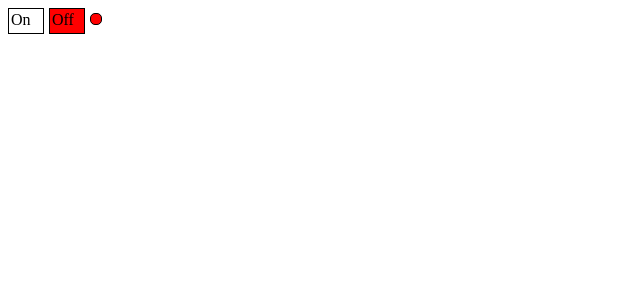
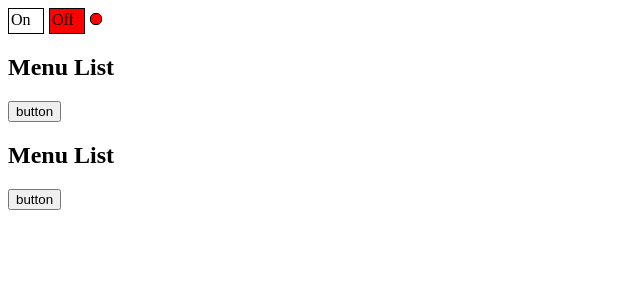
Before and after one commit to Phrixus11/lessons_microtasks, a React (Vite) app: page / in a window 1280 px wide. Shown: the top 300 px of the page, without its empty margins (0-640 px from the left). Built offline with nearby package versions, Linux system fonts and the light colour scheme.

Commit message:
controlledAccordion

```diff
--- a/src/App.tsx
+++ b/src/App.tsx
@@ -1,5 +1,7 @@
 import './App.css'
 import OnOff from "./kabzda/OnOff/OnOff.tsx";
+import {ControlledAccordion} from "./kabzda/ControllerAccordion/ControlledAccordion.tsx";
+
 
 
 function App() {
@@ -10,6 +12,8 @@ function App() {
             {/*<UniversalInput/>*/}
             {/*<DeleteTask/>*/}
             <OnOff />
+            <ControlledAccordion/>
+            <ControlledAccordion/>
         </>
 
     )}
--- /dev/null
+++ b/src/kabzda/ControllerAccordion/ControlledAccordion.tsx
@@ -0,0 +1,24 @@
+import {useState} from "react";
+
+
+export const ControlledAccordion = () => {
+    const [collapsed, setCollapsed] = useState(false);
+
+    return (
+        <div>
+            <h2>Menu List</h2>
+            <button onClick={()=>setCollapsed((prev)=>!prev)}>button</button>
+            {collapsed && <AccordionBody/>}
+        </div>
+    );
+};
+
+function AccordionBody() {
+    return (
+        <ul>
+            <li>1</li>
+            <li>2</li>
+            <li>3</li>
+        </ul>
+    )
+}
```
